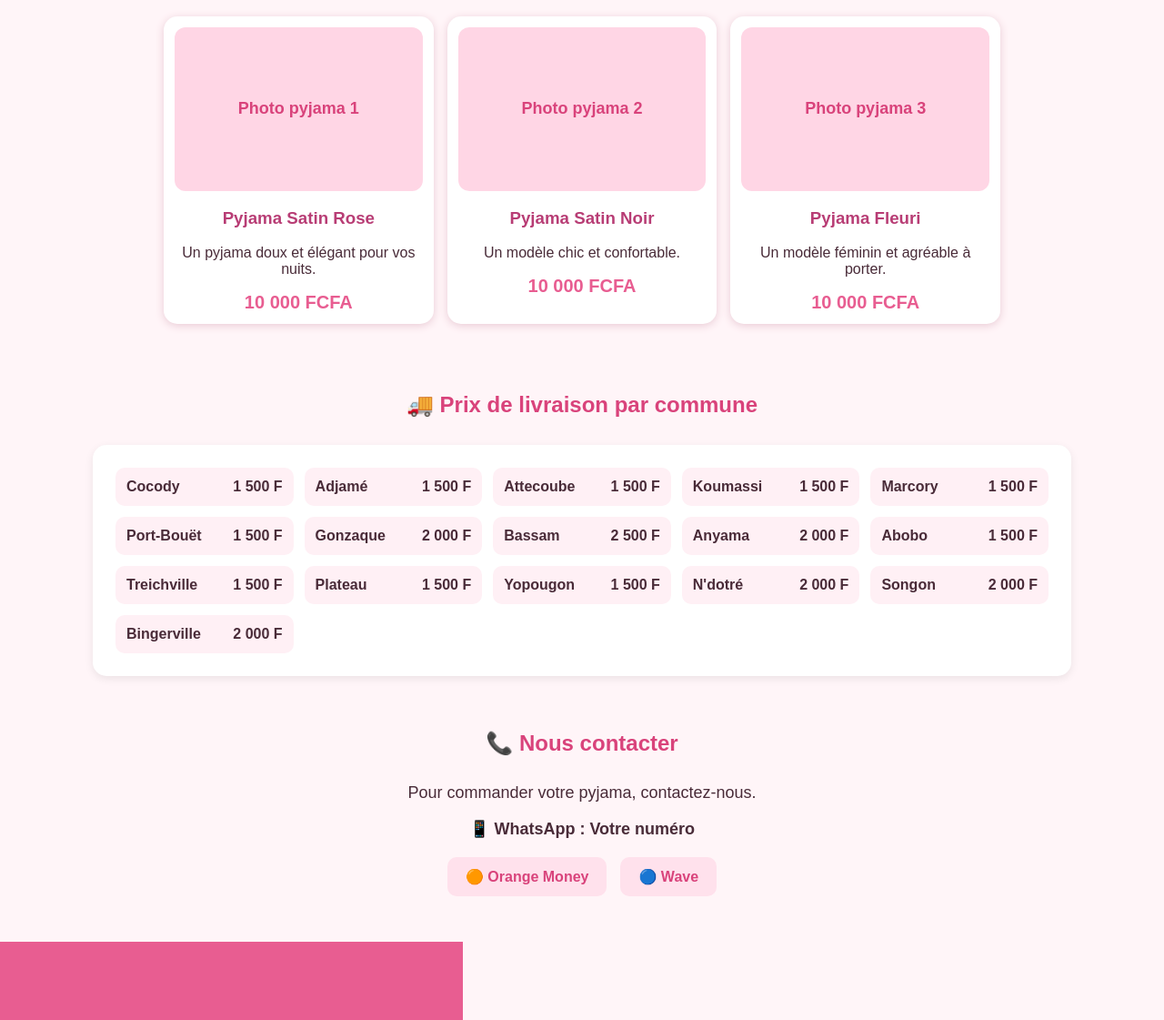
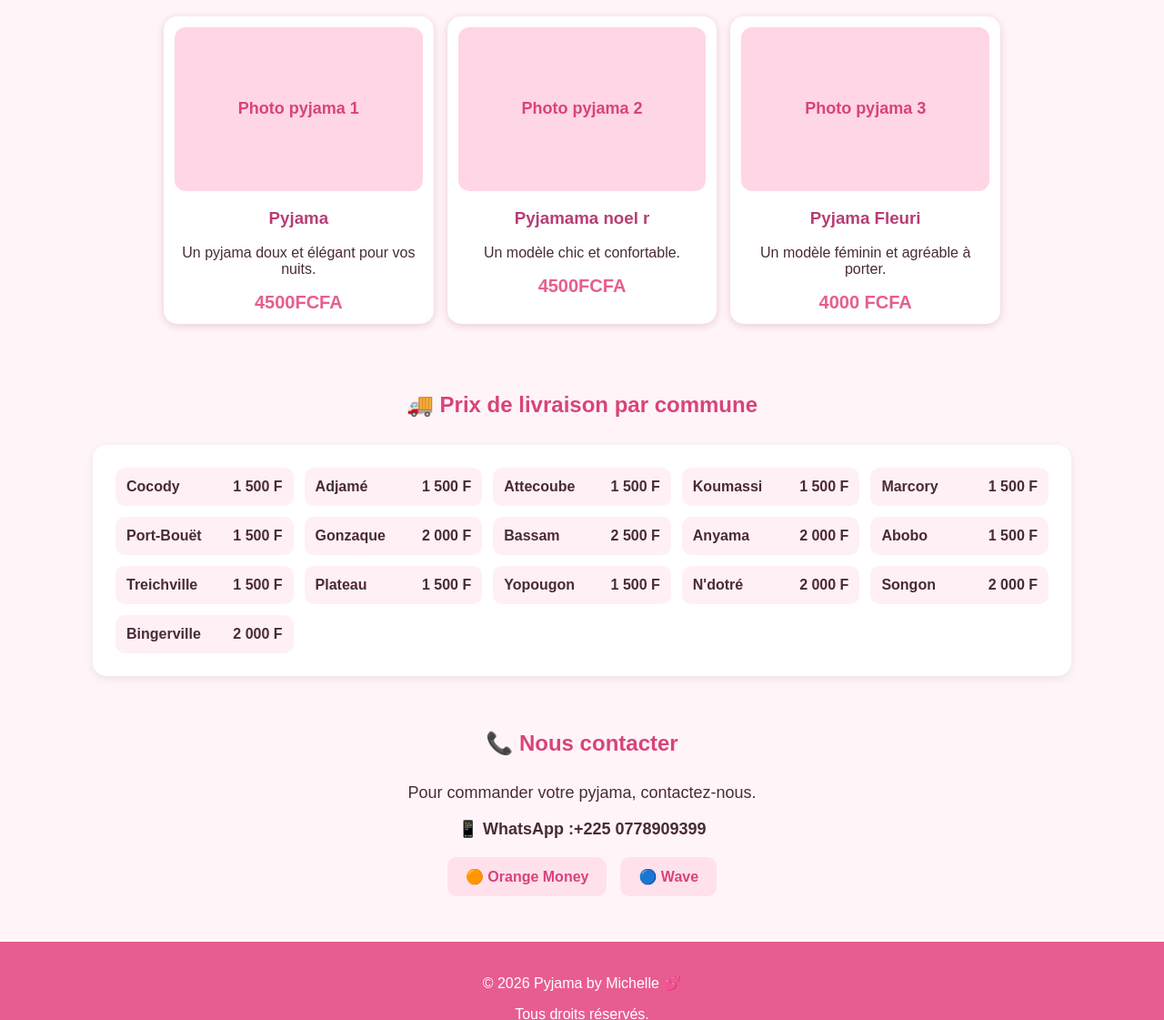
Before and after one commit to pyjamasbymichelle/pyjama-by-Michelle, a plain HTML site: page index.html in a window 1280 px wide. Shown: the part 528-1649 px from the top of the page at 91% size. Drawn offline with Linux system fonts and the light colour scheme.

Commit message:
Modify product details and contact information
Updated product names and prices in index.html, and added WhatsApp contact number.

```diff
--- a/index.html
+++ b/index.html
@@ -232,14 +232,14 @@
                 Photo pyjama 1
             </div>
 
-            <h3>Pyjama Satin Rose</h3>
+            <h3>Pyjama</h3>
 
             <p>
                 Un pyjama doux et élégant pour vos nuits.
             </p>
 
             <div class="price">
-                10 000 FCFA
+                4500FCFA
             </div>
         </div>
 
@@ -248,14 +248,14 @@
                 Photo pyjama 2
             </div>
 
-            <h3>Pyjama Satin Noir</h3>
+            <h3>Pyjamama noel r</h3>
 
             <p>
                 Un modèle chic et confortable.
             </p>
 
             <div class="price">
-                10 000 FCFA
+                4500FCFA
             </div>
         </div>
 
@@ -271,7 +271,7 @@
             </p>
 
             <div class="price">
-                10 000 FCFA
+                4000 FCFA
             </div>
         </div>
 
@@ -380,7 +380,7 @@
         </p>
 
         <p>
-            📱 <strong>WhatsApp : Votre numéro</strong>
+            📱 <strong>WhatsApp :+225 0778909399</strong>
         </p>
 
         <div class="payment">
```
